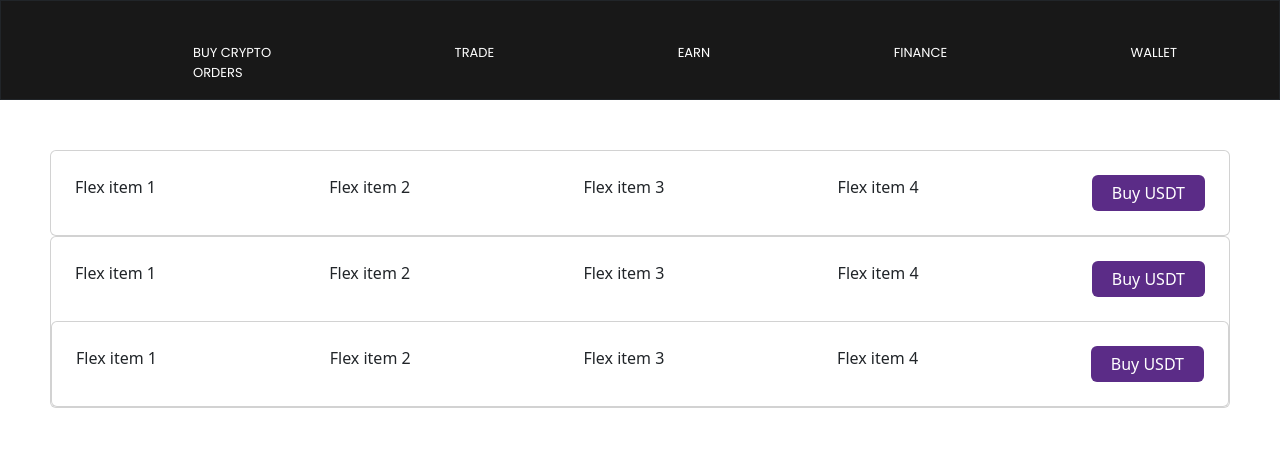
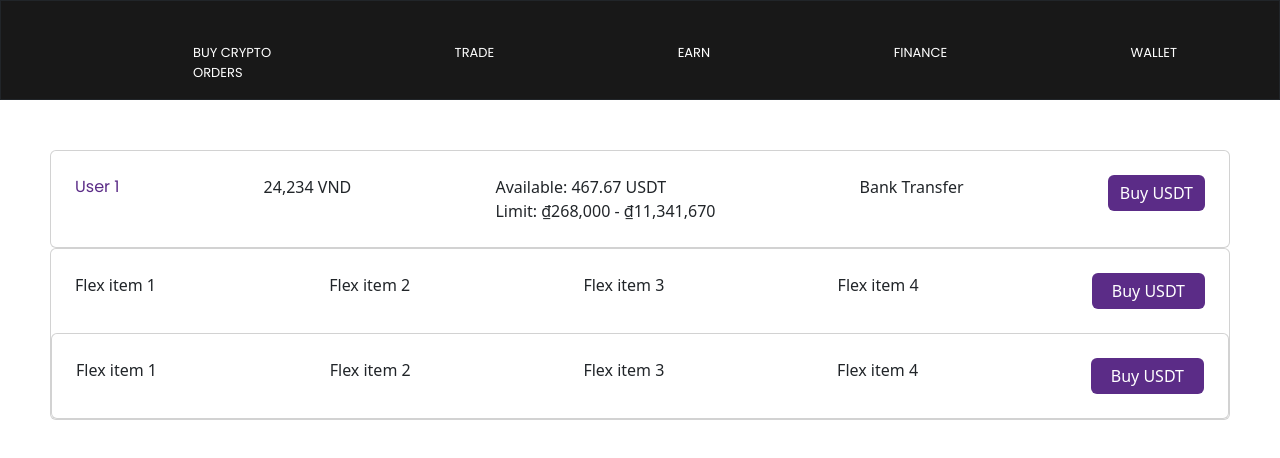
Before and after one commit to thuyiswater/midnight_lunatics, a plain HTML site: page navigator.html in a window 1280 px wide. Drawn offline with nearby package versions, Linux system fonts and the light colour scheme.

Commit message:
button fix

```diff
--- a/main.css
+++ b/main.css
@@ -1,3 +1,5 @@
+@import url('https://fonts.googleapis.com/css2?family=Poppins:wght@400;500&display=swap');
+
 .main {
     padding: 50px;
 }
@@ -11,4 +13,11 @@
 .btn-dark {
     background-color: #5b2c87 !important;
     border: none !important;
+    padding-left: 20px;
+    padding-right: 20px;
 }
+
+.username {
+    color: #5b2c87;
+    font-family: 'Poppins', sans-serif;
+}
--- a/navigator.html
+++ b/navigator.html
@@ -25,12 +25,14 @@
                 <div class="card">
                     <div class="card-body">
                         <div class="d-flex justify-content-between">
-                                <div class="p-2">Flex item 1</div>
-                                <div class="p-2">Flex item 2</div>
-                                <div class="p-2">Flex item 3</div>
-                                <div class="p-2">Flex item 4</div>
+                                <div class="p-2 username">User 1</div>
+                                <div class="p-2">24,234 VND</div>
+                                <div class="p-2">Available: 467.67 USDT <br>
+                                    Limit: ₫268,000 - ₫11,341,670
+                                </div>
+                                <div class="p-2">Bank Transfer</div>
                                 <div class="p-2">
-                                    <a class="btn btn-dark" id="buy-btn-1" style="padding-left: 20px; padding-right: 20px" data-bs-toggle="collapse" href="#collapseOne" onclick="disbuyBtn1(); buyBtn2(); buyBtn3()">Buy USDT</a>
+                                    <a class="btn btn-dark" id= "buy-btn-1" data-bs-toggle="collapse" href="#collapseOne" onclick="disbuyBtn1()">Buy USDT</a>
                                 </div>
                         </div>
                     </div>
```
